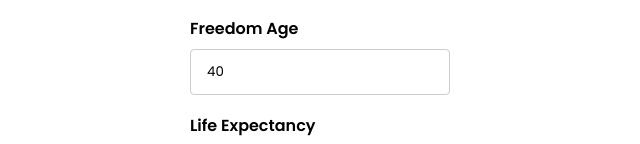
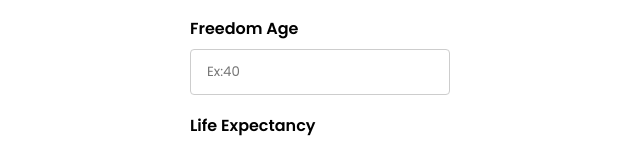
Before and after one commit to Creanick/freedomcalculator, a React (Create React App) app: page / in a window 1280 px wide. Shown: the part 289-433 px from the top of the page, without its empty margins (320-960 px from the left). Built offline with nearby package versions, Linux system fonts and the light colour scheme.

Commit message:
calculate total fund function used to calcultate total fund

```diff
--- a/src/App.tsx
+++ b/src/App.tsx
@@ -1,7 +1,9 @@
+import { useState } from "react";
 import styled from "styled-components";
 import Button from "./components/Button/Button";
 import Input from "./components/Input/Input";
 import LabeledInput from "./components/LabeledInput/LabeledInput";
+import FreedomCalculatorEntity from "./domain/entity/freedom_calculator_entity";
 
 const Wrapper = styled.div`
   display: flex;
@@ -34,19 +36,46 @@ const InputContainer = styled.form`
   }
 `;
 const App = () => {
+  const [expense, setExpense] = useState("");
+  const [currentAge, setCurrentAge] = useState("");
+  const [freedomAge, setFreedomAge] = useState("");
+  const [lifeExpectancy, setLifeExpectancy] = useState("80");
+  const [inflationRate, setInflationRate] = useState("6");
+  const [postFreedomReturn, setPostFreedomReturn] = useState("10");
+  const [totalFund, setTotalFund] = useState(0);
+  const onCalculate = () => {
+    const expenseValue = Number(expense);
+    const currentAgeValue = Number(currentAge);
+    const freedomAgeValue = Number(freedomAge);
+    const lifeExpectancyValue = Number(lifeExpectancy);
+    const inflationRateValue = Number(inflationRate);
+    const postFreedomReturnValue = Number(postFreedomReturn);
+    if (isNaN(expenseValue) || isNaN(currentAgeValue) || isNaN(freedomAgeValue) || isNaN(lifeExpectancyValue) || isNaN(inflationRateValue) || isNaN(postFreedomReturnValue)) {
+      return;
+    }
+    const totalFundValue = FreedomCalculatorEntity.calculateTotalFund({
+      currentAge: currentAgeValue,
+      freedomAge: freedomAgeValue,
+      inflationRate: inflationRateValue,
+      lifeExpectancy: lifeExpectancyValue,
+      monthlyExpense: expenseValue,
+      postFreedomReturn: postFreedomReturnValue
+    });
+    setTotalFund(totalFundValue);
+  }
   return (
     <Wrapper>
       <h1>Financial Freedom Calculator</h1>
-      <InputContainer >
-        <LabeledInput id="expense" inputElement={<Input type="number" placeholder="Ex:50000" id="expense" />}>Monthly Expense</LabeledInput>
-        <LabeledInput id="current-age" inputElement={<Input type="number" placeholder="Ex:20" id="current-age" />}>Current Age</LabeledInput>
-        <LabeledInput id="freedom-age" inputElement={<Input type="number" placeholder="Ex:40" id="freedom-age" value={40} />}>Freedom Age</LabeledInput>
-        <LabeledInput id="life-expectancy" inputElement={<Input type="number" placeholder="Ex:80" id="life-expectancy" value={80} />}>Life Expectancy</LabeledInput>
-        <LabeledInput id="inflation-rate" inputElement={<Input type="number" placeholder="Ex:6%" id="inflation-rate" value={6} />}>Inflation Rate</LabeledInput>
-        <LabeledInput id="post-freedom-return" inputElement={<Input type="number" placeholder="Ex:10%" id="post-freedom-return" value={10} />}>Post Freedom Return</LabeledInput>
+      <InputContainer onSubmit={e => { e.preventDefault(); onCalculate(); }}>
+        <LabeledInput id="expense" inputElement={<Input type="number" placeholder="Ex:50000" id="expense" value={expense} onChange={e => setExpense(e.target.value)} />}>Monthly Expense</LabeledInput>
+        <LabeledInput id="current-age" inputElement={<Input type="number" placeholder="Ex:20" id="current-age" value={currentAge} onChange={e => setCurrentAge(e.target.value)} />}>Current Age</LabeledInput>
+        <LabeledInput id="freedom-age" inputElement={<Input type="number" placeholder="Ex:40" id="freedom-age" value={freedomAge} onChange={e => setFreedomAge(e.target.value)} />}>Freedom Age</LabeledInput>
+        <LabeledInput id="life-expectancy" inputElement={<Input type="number" placeholder="Ex:80" id="life-expectancy" value={lifeExpectancy} onChange={e => setLifeExpectancy(e.target.value)} />}>Life Expectancy</LabeledInput>
+        <LabeledInput id="inflation-rate" inputElement={<Input type="number" placeholder="Ex:6%" id="inflation-rate" value={inflationRate} onChange={e => setInflationRate(e.target.value)} />}>Inflation Rate</LabeledInput>
+        <LabeledInput id="post-freedom-return" inputElement={<Input type="number" placeholder="Ex:10%" id="post-freedom-return" value={postFreedomReturn} onChange={e => setPostFreedomReturn(e.target.value)} />}>Post Freedom Return</LabeledInput>
         <Button>Calculate</Button>
         <p>Total Fund Needed</p>
-        <p className="total-fund">0</p>
+        <p className="total-fund">{totalFund}</p>
       </InputContainer>
     </Wrapper>
   );
```
